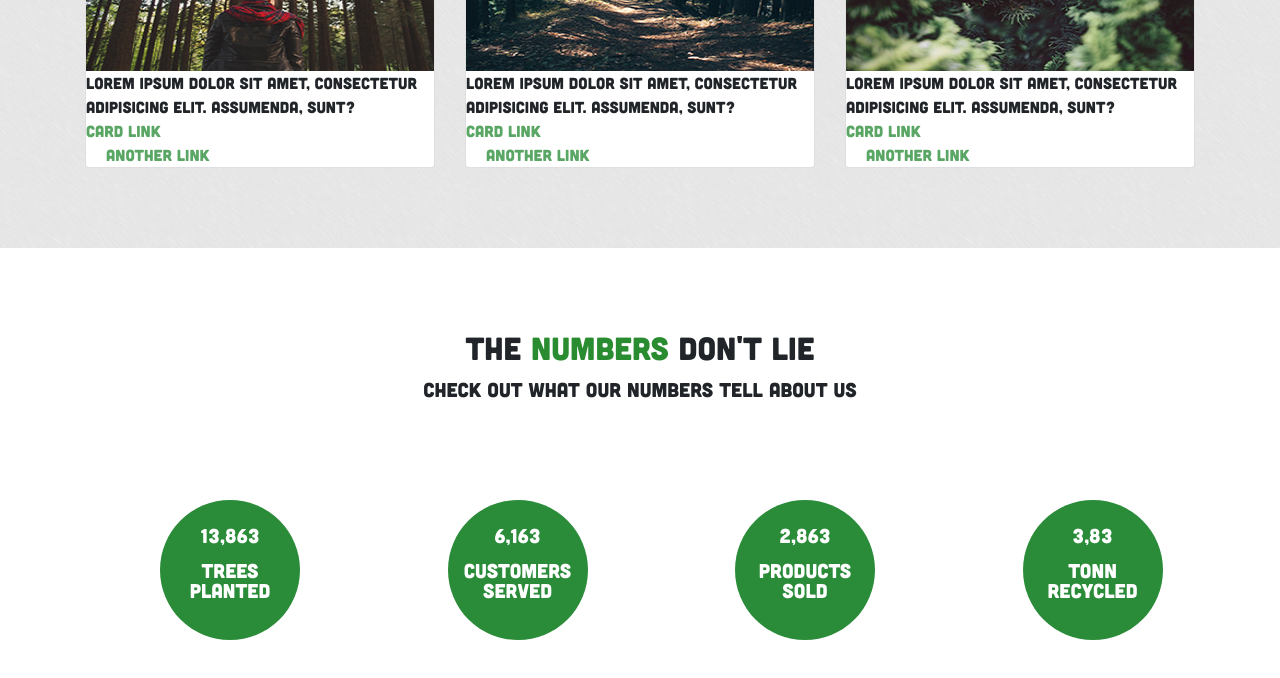
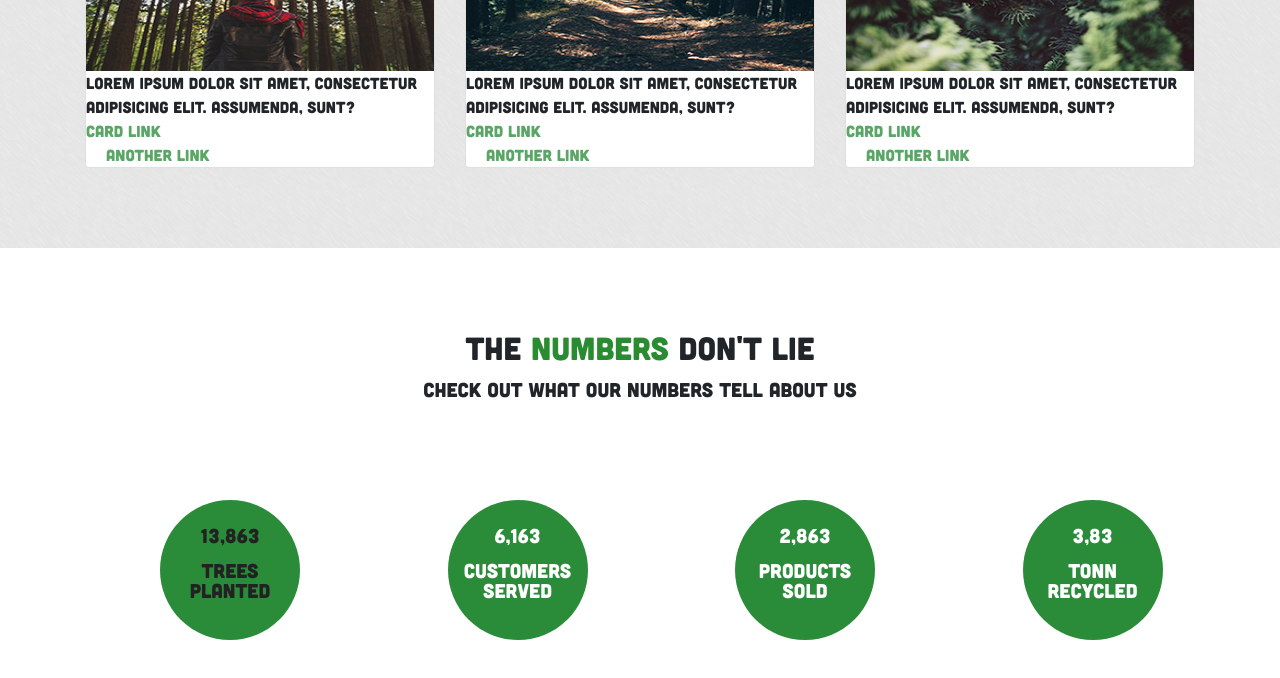
Before and after one commit to Vetalb8/trees, a website: page index.html in a window 1280 px wide. In both pictures the pointer is over the element 230 px from the left and 4259 px from the top of the page. Shown: the part 3689-4367 px from the top of the page. Drawn offline with nearby package versions, Linux system fonts and the light colour scheme.

Commit message:
added hover effect

```diff
--- a/css/style.css
+++ b/css/style.css
@@ -287,6 +287,11 @@ h2 {
 	background-color: rgba(19, 128, 36, 0.9);
 	border-radius: 50%;
 	color: #fff;
+	transition: 0.5s;
+}
+
+.num-content:hover {
+	color: #222;
 }
 
 .num .num-content {
```
